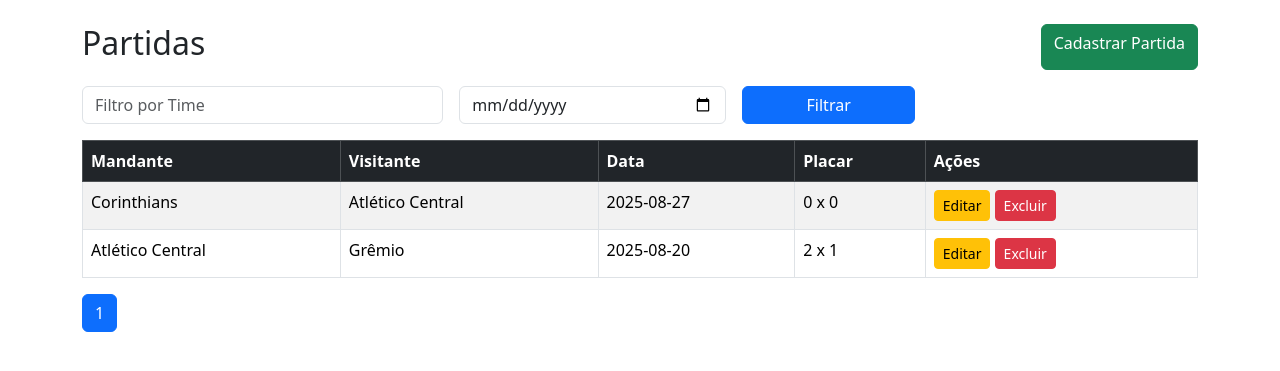
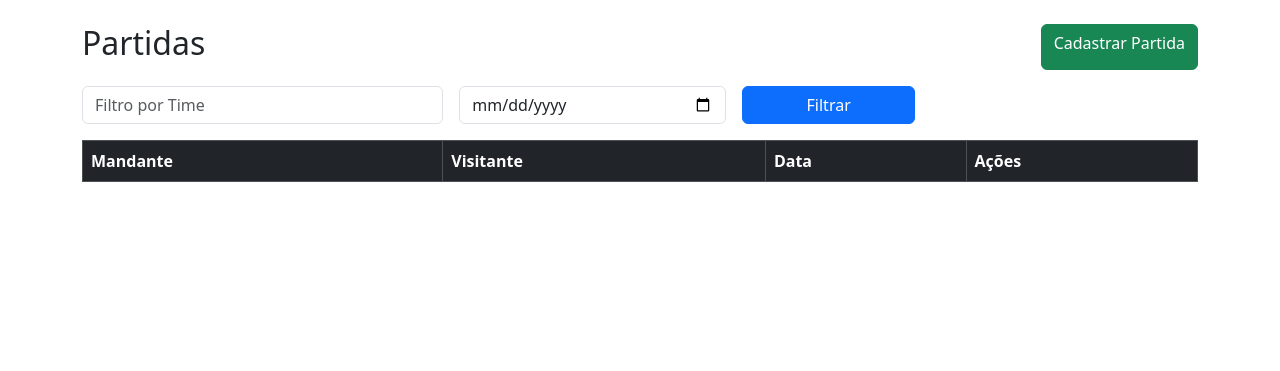
Before and after one commit to anaa-amaral/futebol_em_crud, a PHP site: page /public/partidas/read.php in a window 1280 px wide. Shown: the part 56-427 px from the top of the page. Run offline with PHP 8.4, Linux system fonts and the light colour scheme; data comes from the database, SQL or seed files in the repository; data that the repository does not hold is empty.

Commit message:
add - removendo placar, pois estamos fazendo sobre os próximo jogos

```diff
--- a/db/db.sql
+++ b/db/db.sql
@@ -21,8 +21,6 @@ CREATE TABLE partidas (
     time_casa_id INT NOT NULL,
     time_fora_id INT NOT NULL,
     data_jogo DATE NOT NULL,
-    gols_casa INT DEFAULT 0,
-    gols_fora INT DEFAULT 0,
     FOREIGN KEY (time_casa_id) REFERENCES times(id),
     FOREIGN KEY (time_fora_id) REFERENCES times(id)
 );
--- a/public/partidas/read.php
+++ b/public/partidas/read.php
@@ -104,7 +104,6 @@ $result = $stmt->get_result();
             <th>Mandante</th>
             <th>Visitante</th>
             <th>Data</th>
-            <th>Placar</th>
             <th>Ações</th>
         </tr>
     </thead>
@@ -114,7 +113,6 @@ $result = $stmt->get_result();
             <td><?= $row['time_casa'] ?></td>
             <td><?= $row['time_fora'] ?></td>
             <td><?= $row['data_jogo'] ?></td>
-            <td><?= $row['gols_casa'] ?> x <?= $row['gols_fora'] ?></td>
             <td>
                 <a class="btn btn-sm btn-warning" href="update.php?id=<?= $row['id'] ?>">Editar</a>
                 <a class="btn btn-sm btn-danger" href="delete.php?id=<?= $row['id'] ?>" onclick="return confirm('Deseja realmente excluir?')">Excluir</a>
```
